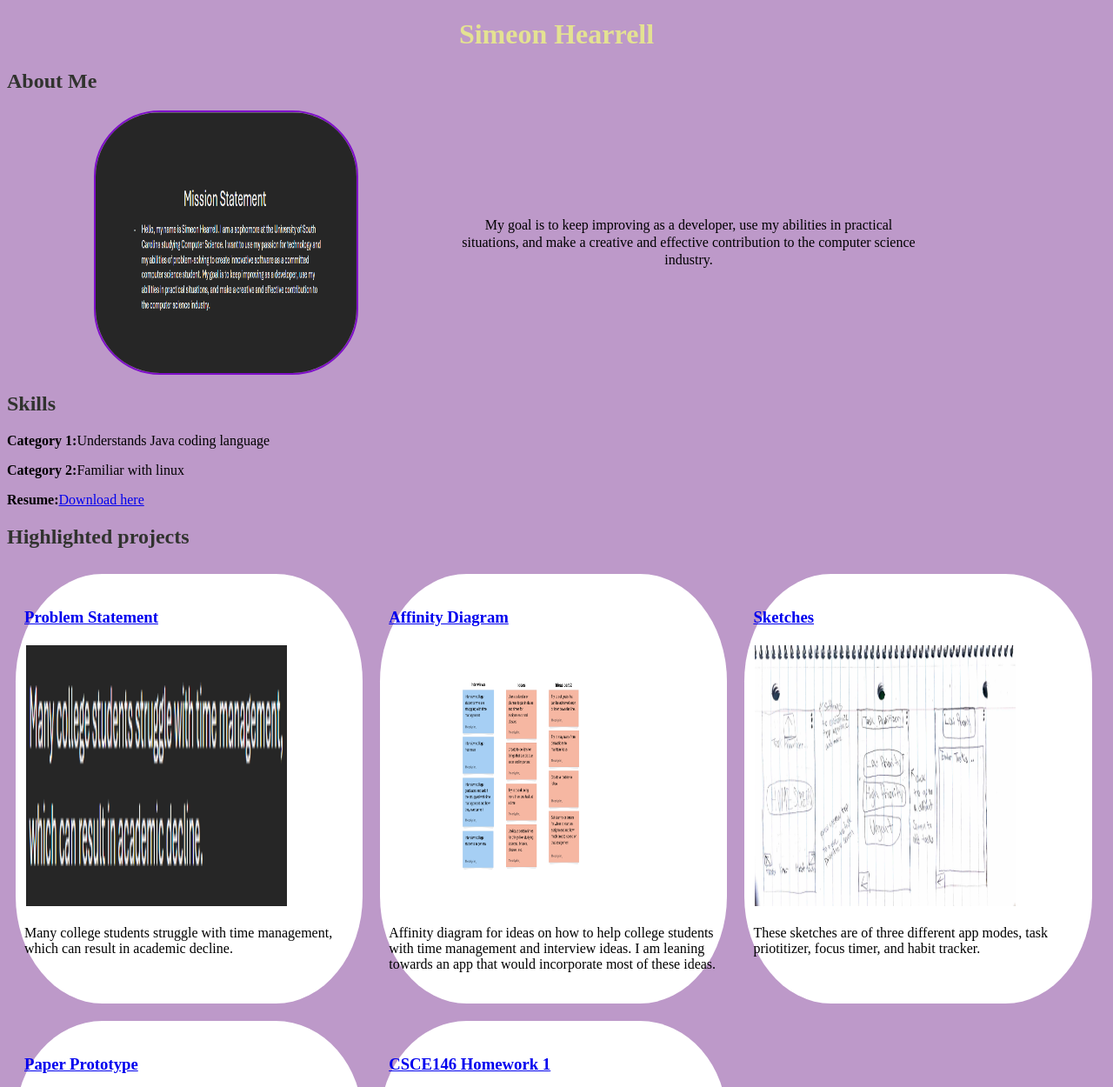
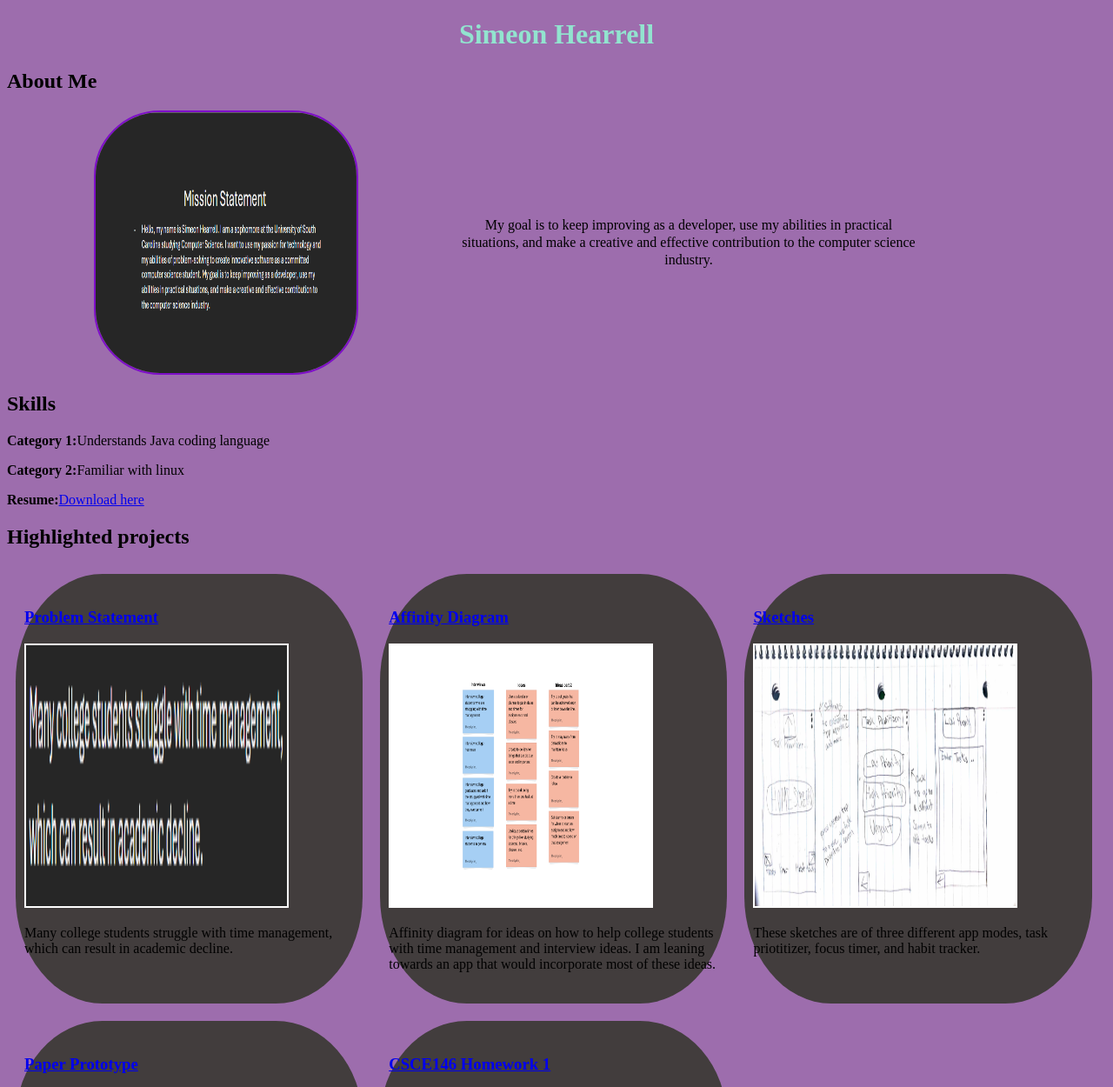
Before and after one commit to SHearrell/SHearrell.github.io, a plain HTML site: page index.html in a window 1280 px wide. Shown: the top 1250 px of the page at 87% size. Drawn offline with Linux system fonts and the light colour scheme.

Commit message:
Add files via upload

```diff
--- a/styles.css
+++ b/styles.css
@@ -1,14 +1,14 @@
 body{
-    background-color:rgb(189, 153, 201);
+    background-color:rgb(157, 109, 173);
     font-family:'Times New Roman', Times, serif;
 }
 h1{
     text-align:center;
-    color:rgb(228, 226, 146);
+    color:rgb(146, 228, 207);
 }
 h2{
     text-align:left;
-    color:rgb(49, 51, 47);
+    color:rgb(0, 0, 0);
 }
 
 .projects {
@@ -19,7 +19,7 @@ h2{
 width: 30%;
 margin: 10px;
 padding: 20px 10px;
-background: white;
+background: rgb(66, 61, 61);
 border-radius: 25%;
 }
 .project img{
```
